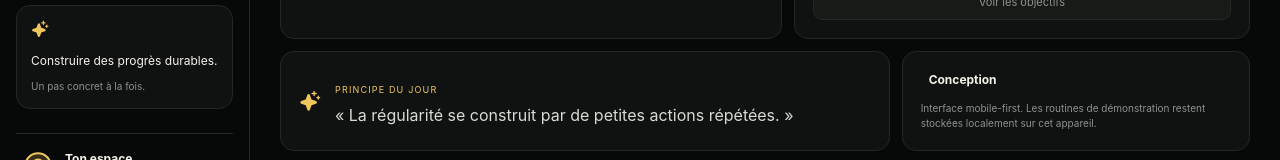
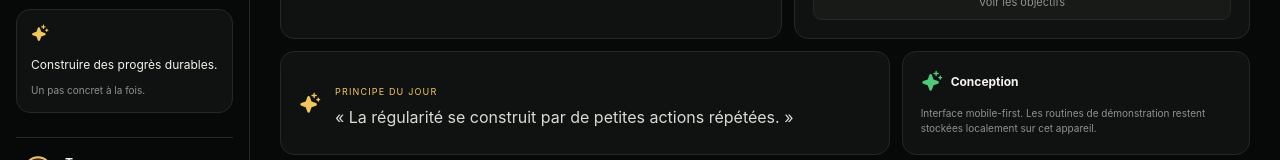
Before and after one commit to workotblack-spec/lifeos, a Next.js app: page / in a window 1280 px wide. Shown: the part 906-1066 px from the top of the page. Built offline with nearby package versions, Linux system fonts and the light colour scheme.

Commit message:
fix: use existing icon in dashboard information card

```diff
--- a/app/page.tsx
+++ b/app/page.tsx
@@ -247,7 +247,7 @@ export default function HomePage() {
                   <div><span>PRINCIPE DU JOUR</span><p>« La régularité se construit par de petites actions répétées. »</p></div>
                 </div>
                 <div className="secure-card">
-                  <div><HeartIconPlaceholder /><strong>Conception</strong></div>
+                  <div><Sparkle size={22} weight="fill" /><strong>Conception</strong></div>
                   <span>Interface mobile-first. Les routines de démonstration restent stockées localement sur cet appareil.</span>
                 </div>
               </section>
@@ -288,7 +288,3 @@ function StatCard({ label, value, note, icon, accent }: { label: string; value:
     </article>
   );
 }
-
-function HeartIconPlaceholder() {
-  return <span aria-hidden="true" className="status-dot" />;
-}
```
